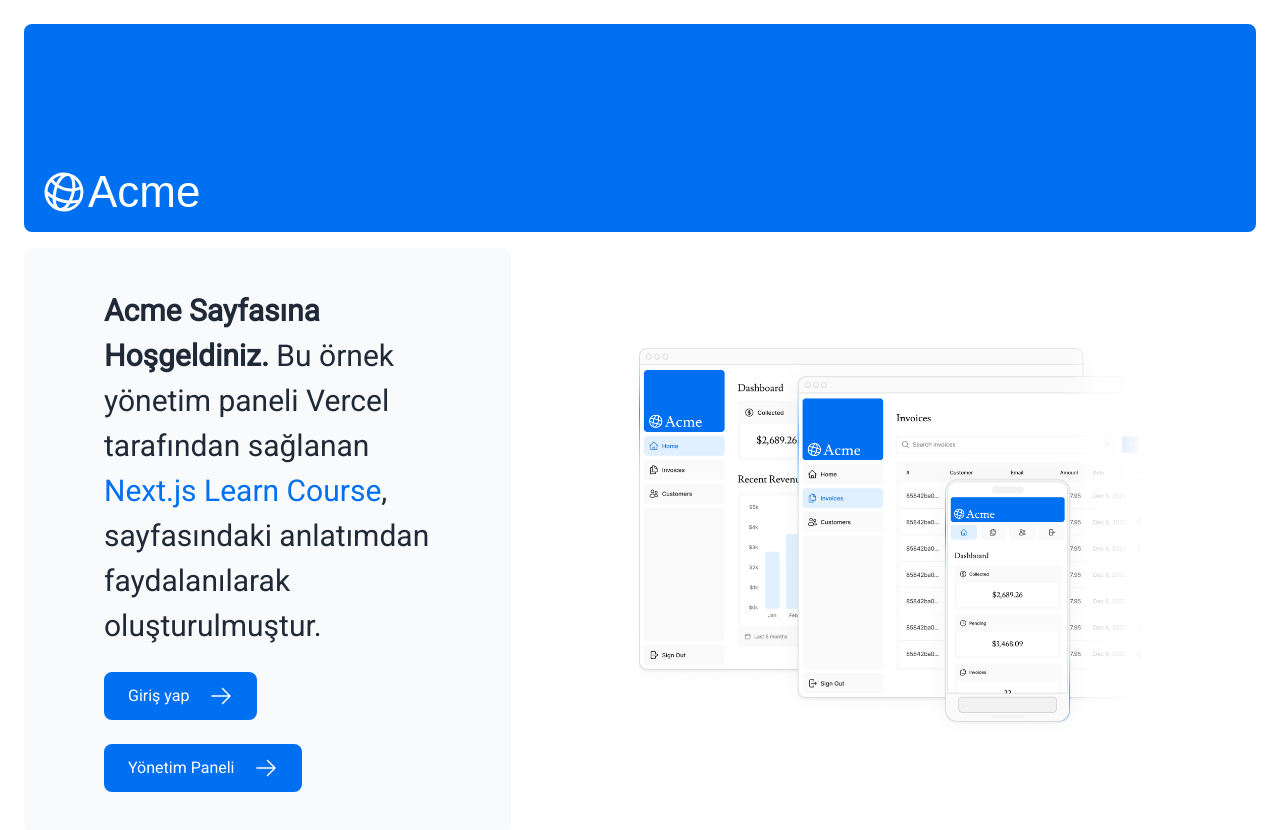
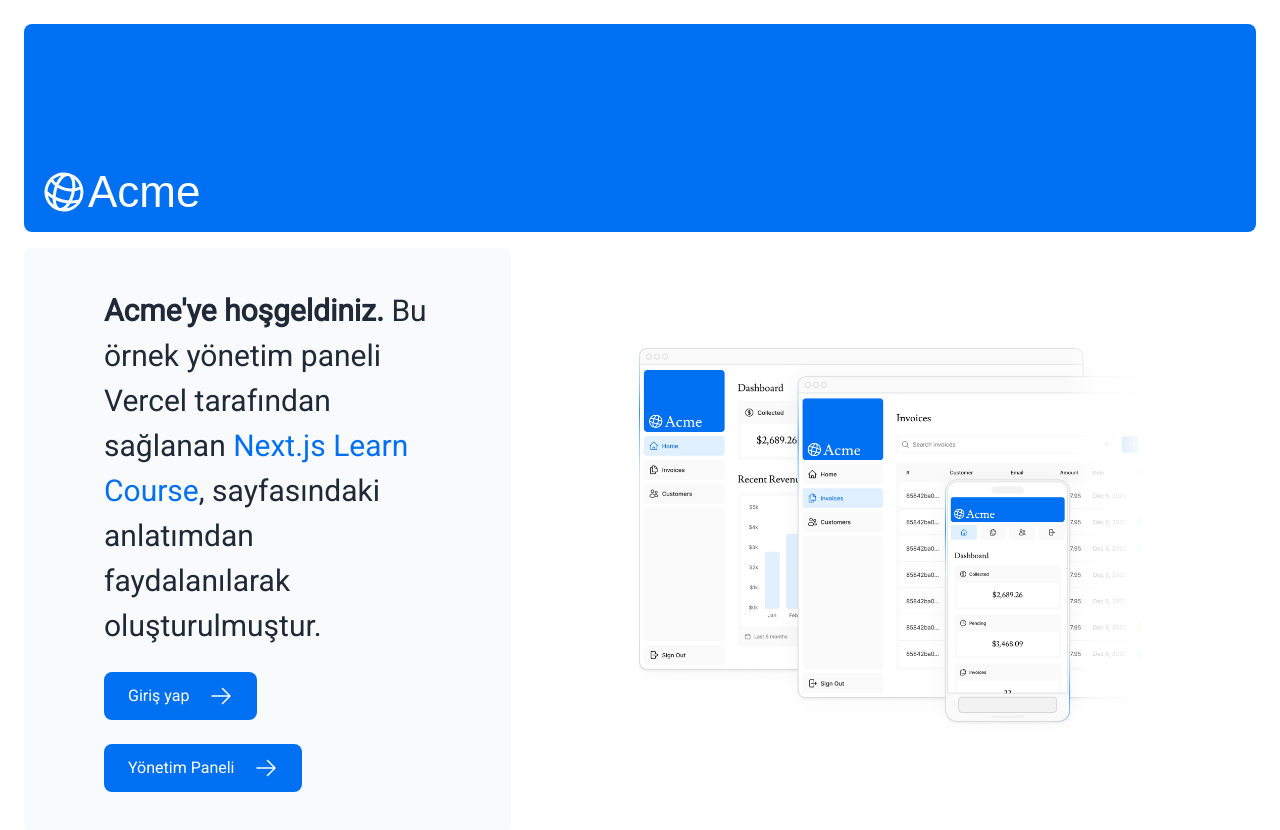
Before and after one commit to sezginibis/nextjs-dashboard, a Next.js app: page / in a window 1280 px wide. Shown: the top 830 px of the page. Built offline with nearby package versions, Linux system fonts and the light colour scheme; a web font is replaced by a local one.

Commit message:
&apos; hatası

```diff
--- a/app/page.tsx
+++ b/app/page.tsx
@@ -1,8 +1,6 @@
 import AcmeLogo from '@/app/ui/acme-logo';
 import { ArrowRightIcon } from '@heroicons/react/24/outline';
 import Link from 'next/link';
-// import styles from '@/app/ui/home.module.css'; // CSS Module kullanımı örneği
-// import { inter, lusitana, roboto } from '@/app/ui/fonts';
 import Image from 'next/image';
 
 export default function Page() {
@@ -16,12 +14,8 @@
       <div className="mt-4 flex grow flex-col gap-4 md:flex-row">
         <div className="flex flex-col justify-center gap-6 rounded-lg bg-gray-50 px-6 py-10 md:w-2/5 md:px-20">
           <p className={`text-xl text-gray-800 md:text-3xl md:leading-normal`}>
-            <strong>Acme Sayfasına Hoşgeldiniz.</strong> Bu örnek yönetim paneli Vercel tarafından sağlanan <a href="https://nextjs.org/learn/" className="text-blue-500"> Next.js Learn Course</a>, sayfasındaki anlatımdan faydalanılarak oluşturulmuştur.
+            <strong>Acme&apos;ye hoşgeldiniz.{" "}</strong> Bu örnek yönetim paneli Vercel tarafından sağlanan <a href="https://nextjs.org/learn/" className="text-blue-500"> Next.js Learn Course</a>, sayfasındaki anlatımdan faydalanılarak oluşturulmuştur.
           </p>
-          {/* <div className="h-0 w-0 border-b-[30px] border-l-[20px] border-r-[20px] border-b-black border-l-transparent border-r-transparent"/> */}
-          {/* <p className={`${roboto.className} text-xl text-gray-800 md:text-2xl md:leading-normal`}>Bilemiyorum Altan, bilemiyorum.</p> */}
-          {/* <p className={`${lusitana.className} text-xl text-gray-800 md:text-2xl md:leading-normal`}>Bilemiyorum Altan, bilemiyorum.</p> */}
-          {/* <p className={`${inter.className} text-xl text-gray-800 md:text-2xl md:leading-normal`}>Bilemiyorum Altan, bilemiyorum.</p> */}
           <Link
             href="/login"
             className="flex items-center gap-5 self-start rounded-lg bg-blue-500 px-6 py-3 text-sm font-medium text-white transition-colors hover:bg-blue-400 md:text-base"
```
